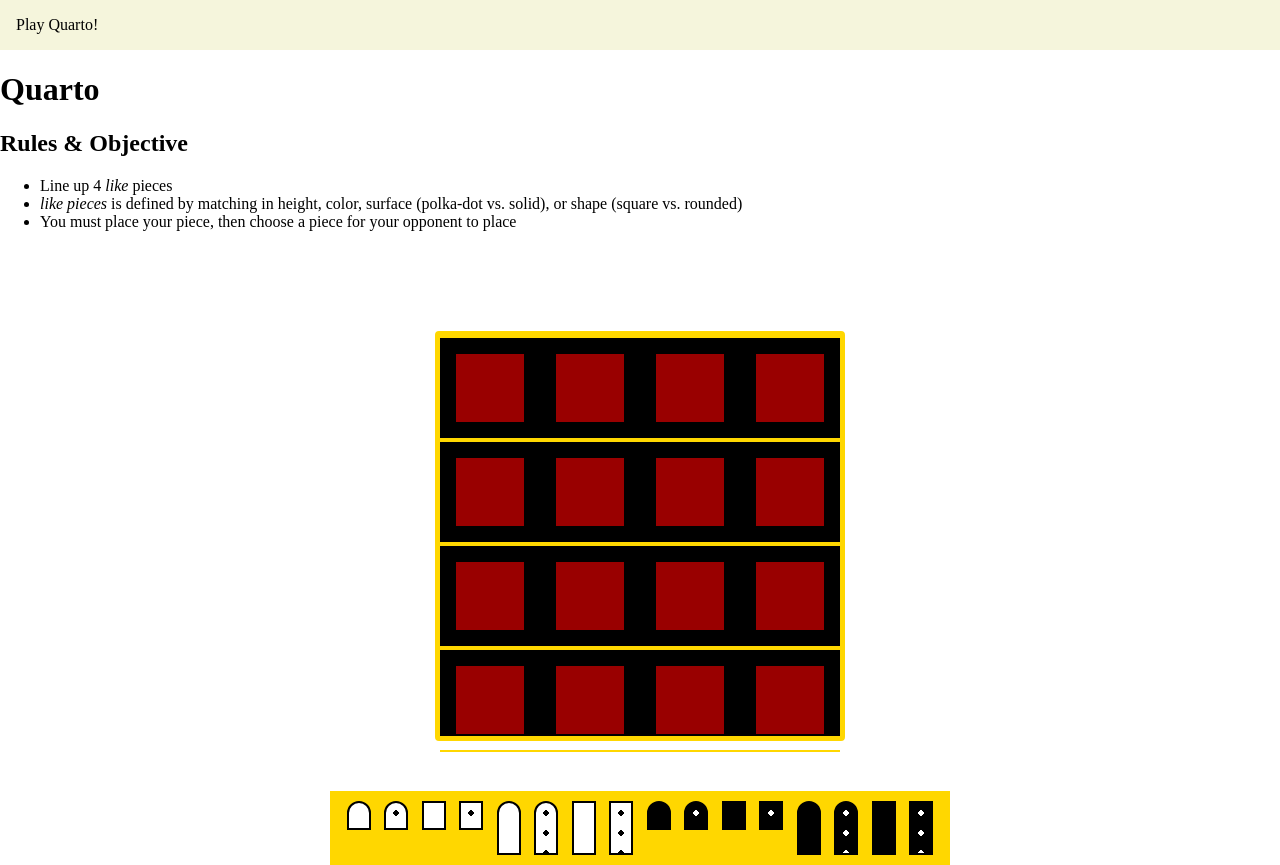
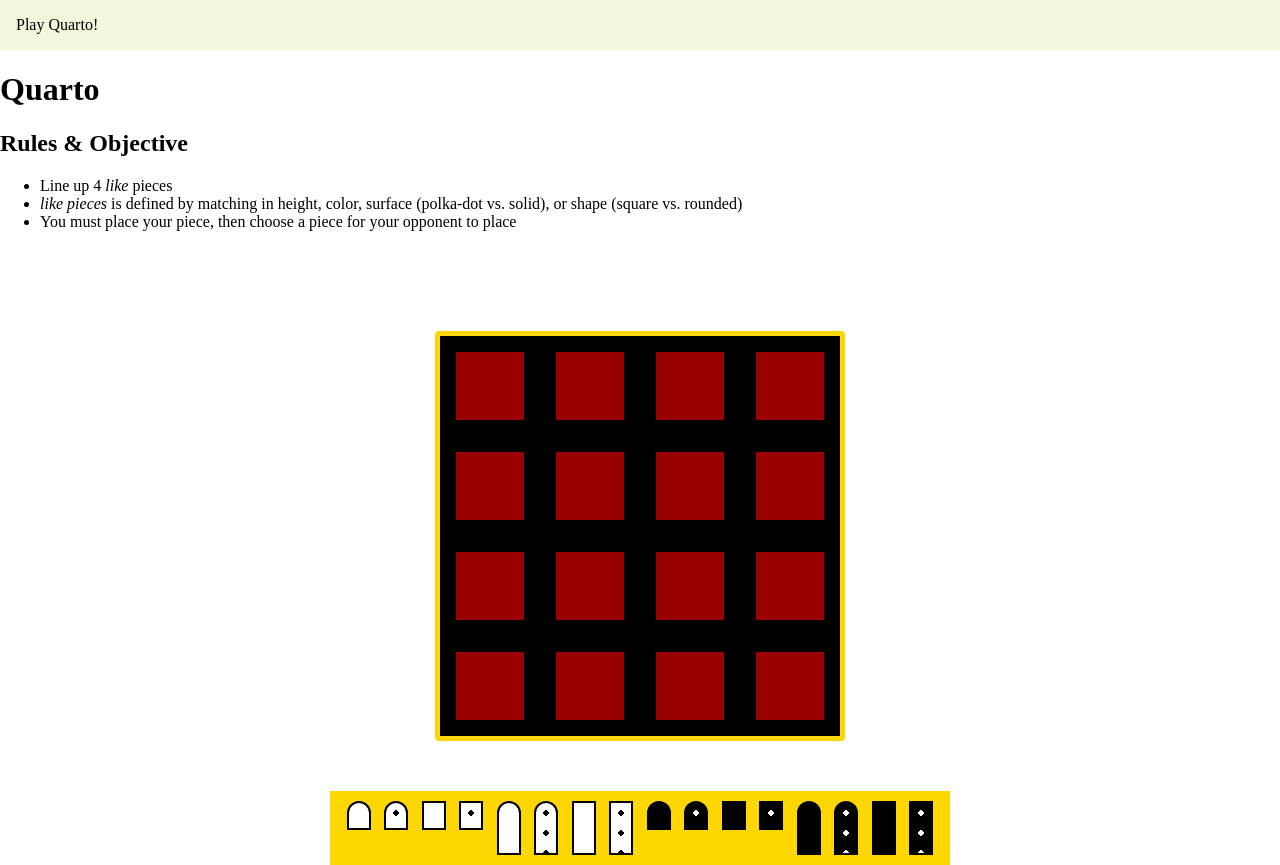
Before and after one commit to jmerz826/Quarto, a React (Vite) app: page / in a window 1280 px wide. Shown: the top 865 px of the page. Built offline with nearby package versions, Linux system fonts and the light colour scheme.

Commit message:
border clean

```diff
--- a/src/components/game/Row.tsx
+++ b/src/components/game/Row.tsx
@@ -3,8 +3,6 @@ import { Tile } from "./Tile";
 const StyledRow = styled.div`
   width: 100%;
   height: 100px;
-  border-top: 2px solid gold;
-  border-bottom: 2px solid gold;
   display: flex;
 `;
 
```
